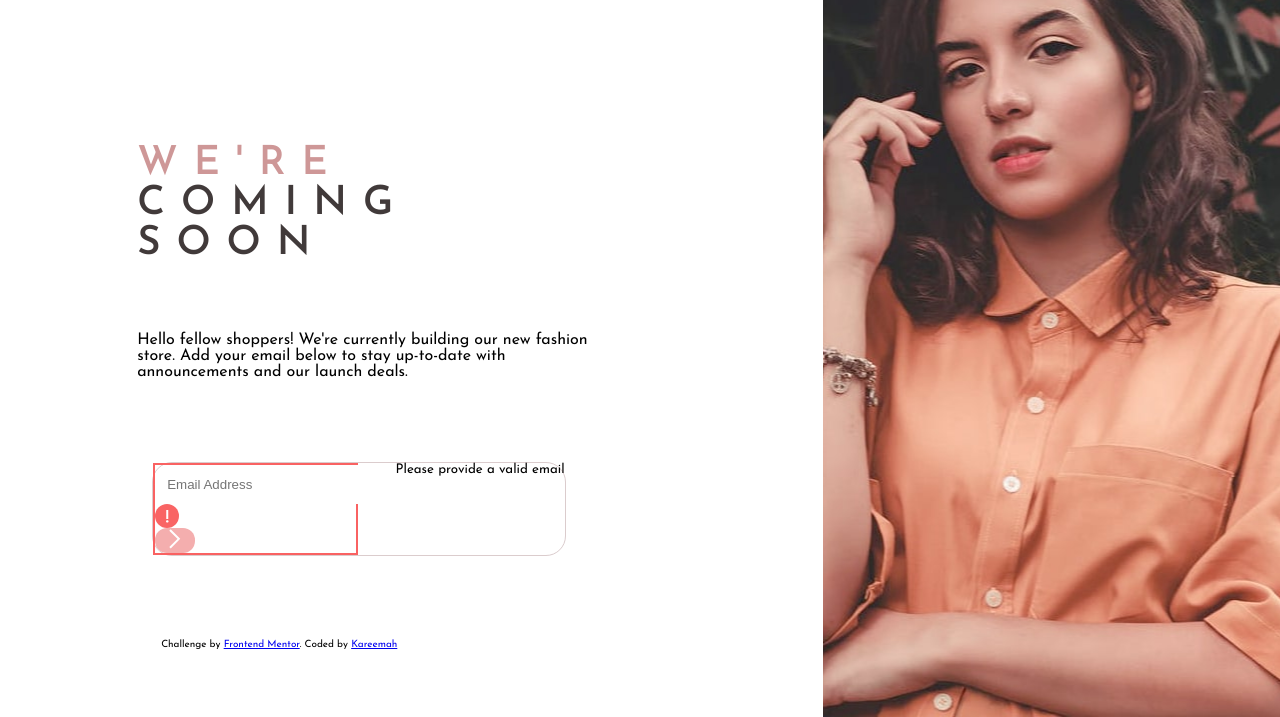
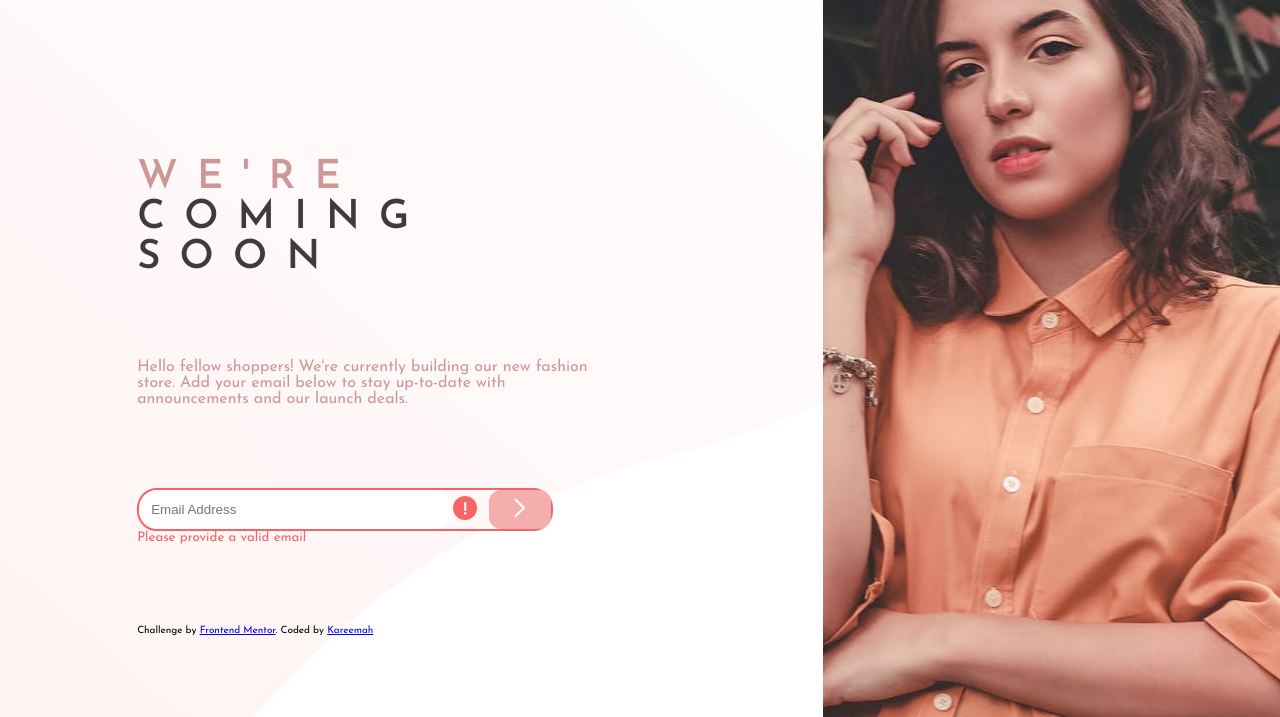
Before and after one commit to Kareemah-codes/base-apparel-coming-soon, a plain HTML site: page index.html in a window 1280 px wide. Shown: the part 83-800 px from the top of the page. Drawn offline with Linux system fonts and the light colour scheme.

Commit message:
added styling for active state

```diff
--- a/style.css
+++ b/style.css
@@ -5,16 +5,20 @@
 }
 
 body {
+    margin: 0;
     font-size: 16px;
     font-family: 'Josefin Sans', sans-serif;
-}
-body {
-    margin: 0;
+    background-image: url("images/bg-pattern-desktop.svg");
+        background-repeat: no-repeat;
+        background-size: cover;
 }
 
-.flexbox-container {
+
+ .flexbox-container {
     display: flex;
-    flex-direction: column;
+    flex-direction:column;
+
+
 }
 
 .logo {
@@ -29,26 +33,32 @@ body {
     background-repeat: no-repeat;
     background-position: top;
     background-size: cover;
-    height: 20rem;
+    height: 22rem;
     width: 100%;
 }
 
 .content {
-    background-color: white;
     width: 100%;
+    height: auto;
+}
+.content-flex-container{
+    display: flex;
+    flex-direction: column;
+    justify-content:space-evenly;
 
 }
-.content-title-container{
+.content-title-container {
     width: 100%;
     text-align: center;
 }
-h1{
-    letter-spacing: 1rem;
+
+h1 {
+    letter-spacing: 1.2rem;
 }
 
 .title-text, .pink-text-title {
     width: 100%;
-    font-size: 25px;
+    font-size: 2rem;
     margin-top: 20px;
     color: hsl(0, 6%, 24%);
     font-weight: 600;
@@ -58,20 +68,25 @@ h1{
 .pink-text-title {
     color: hsl(0, 36%, 70%);
 }
-.content-description-container{
-      width: 100%;
-}
-.content-description {
-    width: 70%;
+
+.content-description-container {
+    width: 100%;
+    text-align: center;
 }
 
-form {
+.content-description {
+    width: 100%;
+    color: hsl(0, 36%, 70%);
+    /* margin-top: 2rem; */
+}
+
+#form {
     display: flex;
     justify-content: space-between;
     border: solid hsl(356, 18%, 83%);
     border-width: thin;
     border-radius: 20px;
-    margin: 15px;
+    /* margin: 1.2rem 0rem 0rem 1.2rem; */
     width: 60%;
 
 
@@ -82,16 +97,32 @@ form {
     position: absolute;
     left: 10000px;
 }
+
 /*end*/
 #email-box {
     border: none;
     padding: 12px;
     border-radius: 20px;
     width: 100%;
-   }
- #email-box:focus{
-     outline: none;
- }
+}
+
+#email-box:focus {
+    outline: none;
+}
+
+#error-icon {
+    width: auto;
+    height: 1.5rem;
+    margin-right: 12px;
+    margin-top: 6px;
+    display: none;
+}
+
+#error-message {
+    color: hsl(0, 93%, 68%);
+    display: none;
+}
+
 .button {
     background-color: hsl(0, 76%, 82%);
     border-radius: 12px;
@@ -99,48 +130,66 @@ form {
     width: 20%;
 }
 
-.attribution{
+.attribution {
     font-size: 10px;
-    padding-left: 1.5rem;
+    /* margin: 1.2rem 0rem 0rem 1.2rem; */
 }
 
 
 /*Mobile Styling */
 
 /*Desktop Styling*/
-@media only screen and (min-width:992px) {
+@media only screen and (min-width:600px) {
 
-    .grid-container{
+    .grid-container {
         display: grid;
-        grid-template-columns:0.3fr 1.5fr 1fr;
+        grid-template-columns: 0.3fr 1.5fr 1fr;
         grid-template-areas: ".  header    hero-image"
-                             ".  content   hero-image " ;
+            ".  content   hero-image ";
 
     }
-    .header{
+
+    .header {
         grid-area: header;
         height: 20vh;
         width: 100%;
     }
-    .logo-container{
+
+    .logo-container {
         width: 100%;
         text-align: left;
     }
-    .logo{
-        margin:1.2rem 0rem 0rem 0rem;
+
+    .logo {
+        margin: 1.2rem 0rem 0rem 0rem;
     }
-    .content{
+
+    .content {
         grid-area: content;
-        height:80vh;
+        height: 80vh;
     }
-    .content-flex-container{
+
+    .content-flex-container {
         display: flex;
         flex-direction: column;
-        justify-content: space-evenly;
+        justify-content:space-evenly;
     }
-    .content-title-container{
+
+    .content-title-container {
         width: 100%;
         text-align: left;
+    }
+    .title-text, .pink-text-title {
+        font-size: 2.5rem;
+    }
+    .content-description-container {
+        width: 100%;
+        text-align: left;
+
+    }
+    .content-description {
+        width: 70%;
+        color: hsl(0, 36%, 70%);
     }
 
 
@@ -152,9 +201,8 @@ form {
         height: 100vh;
         grid-area: hero-image;
     }
-    .title-text, .pink-text-title{
-        font-size:2.5rem;
-    }
+
+
 
 
 }
```
